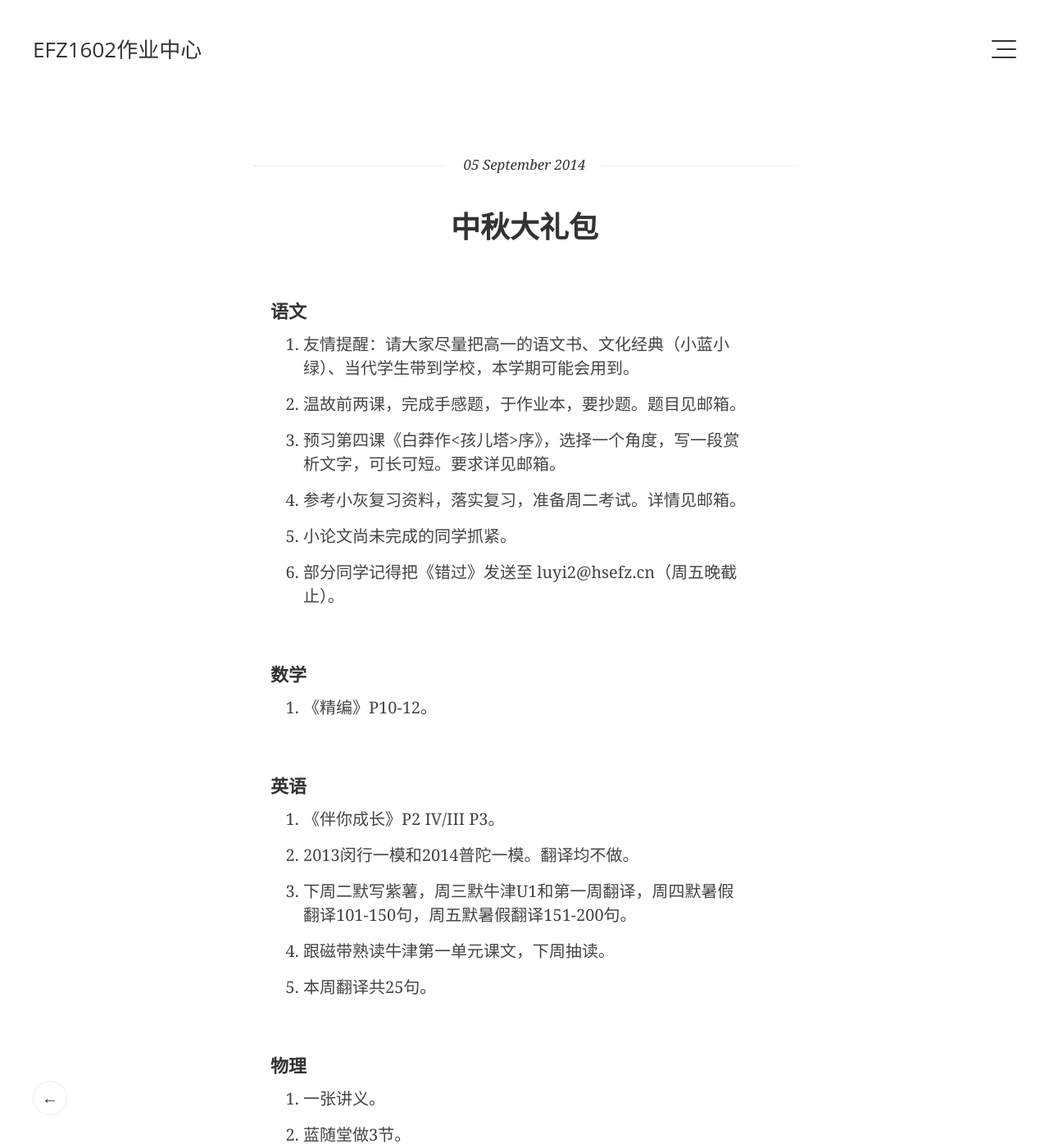
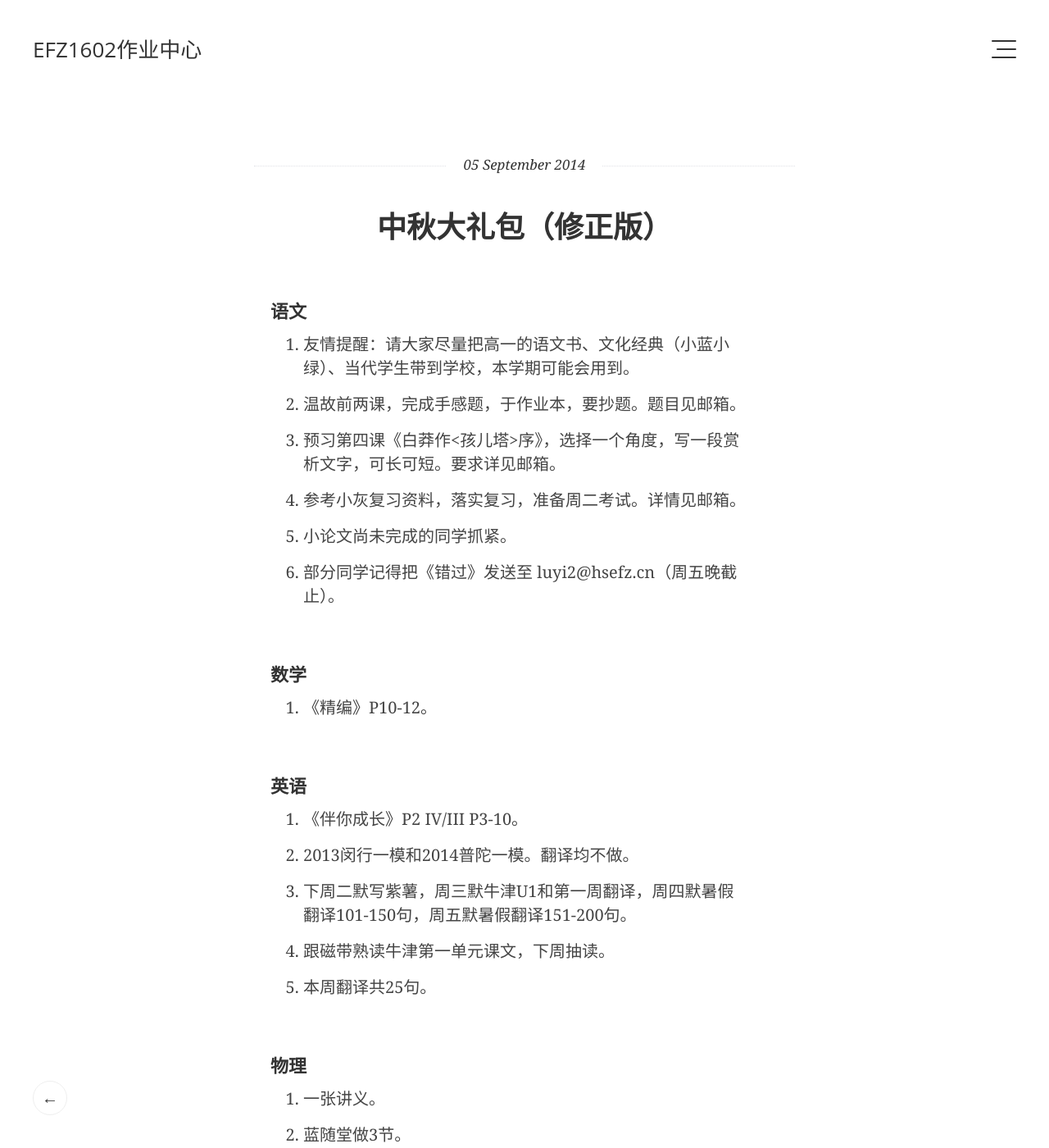
Before and after one commit to efz1602/efz1602.github.io, a Jekyll site: the page built from _posts/2014-09-05-WeekOne.markdown, in a window 1280 px wide and 1400 px high. Shown: the whole window at 82% size. Built offline with Jekyll 4.4.1, drawn with Linux system fonts in a browser that asks for light colours; some web fonts are replaced; Markdown is read by kramdown in place of the engine named in the settings.

Commit message:
post update

```diff
--- a/_posts/2014-09-05-WeekOne.markdown
+++ b/_posts/2014-09-05-WeekOne.markdown
@@ -1,6 +1,6 @@
 ---
 layout: post
-title:  "中秋大礼包"
+title:  "中秋大礼包（修正版）"
 date:   2014-09-05
 ---
 
@@ -16,7 +16,7 @@ date:   2014-09-05
 1. 《精编》P10-12。
 
 ##### 英语
-1. 《伴你成长》P2 IV/III P3。
+1. 《伴你成长》P2 IV/III P3-10。
 2. 2013闵行一模和2014普陀一模。翻译均不做。
 3. 下周二默写紫薯，周三默牛津U1和第一周翻译，周四默暑假翻译101-150句，周五默暑假翻译151-200句。
 4. 跟磁带熟读牛津第一单元课文，下周抽读。
```
